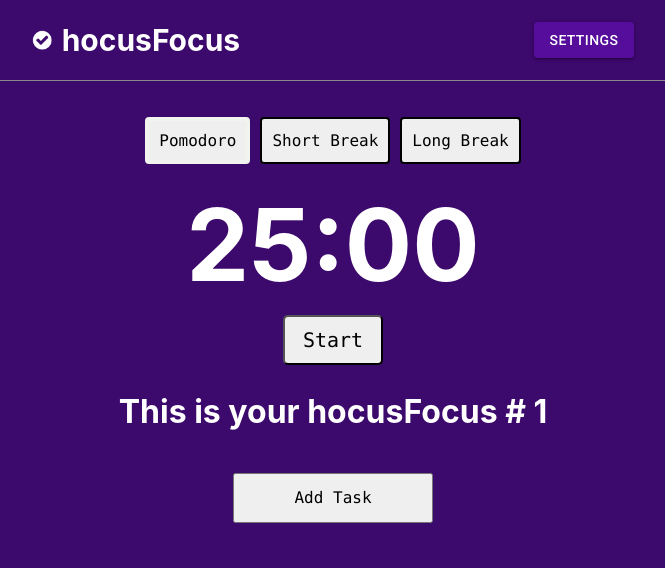
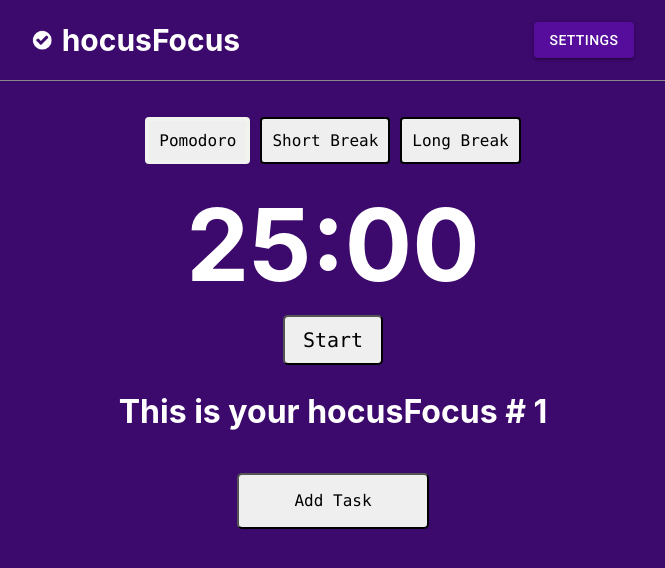
Before and after one commit to ocarvente/hocusFocus, a React (Create React App) app: page / in a window 1280 px wide. Shown: the top 568 px of the page, without its empty margins (307-972 px from the left). Built offline with nearby package versions, Linux system fonts and the light colour scheme.

Commit message:
Adds border radius to task button

```diff
--- a/src/index.css
+++ b/src/index.css
@@ -226,8 +226,10 @@ button {
 }
 
 .taskList--add {
-  width: 200px;
-  height: 50px;
+  width: 12rem;
+  height: 3.5rem;
+  border-radius: 5px;
+
 }
 
 
```
